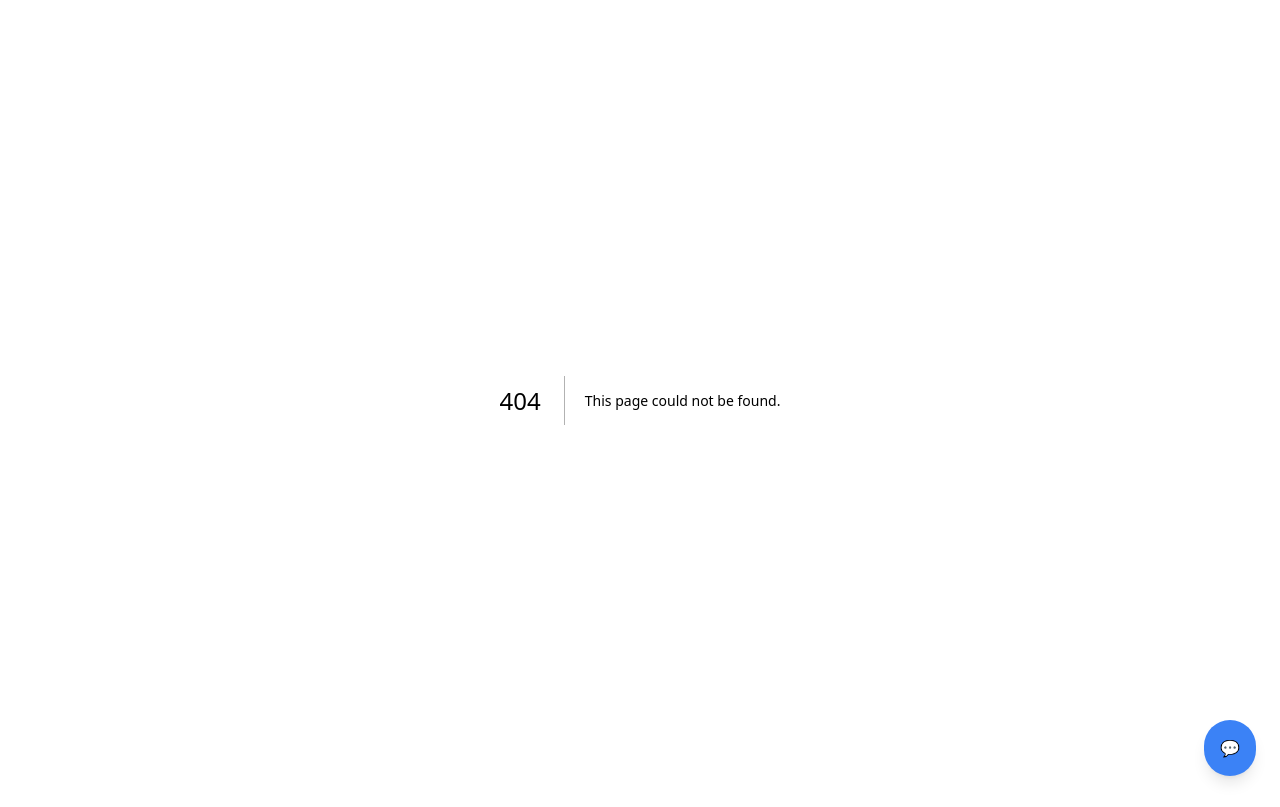
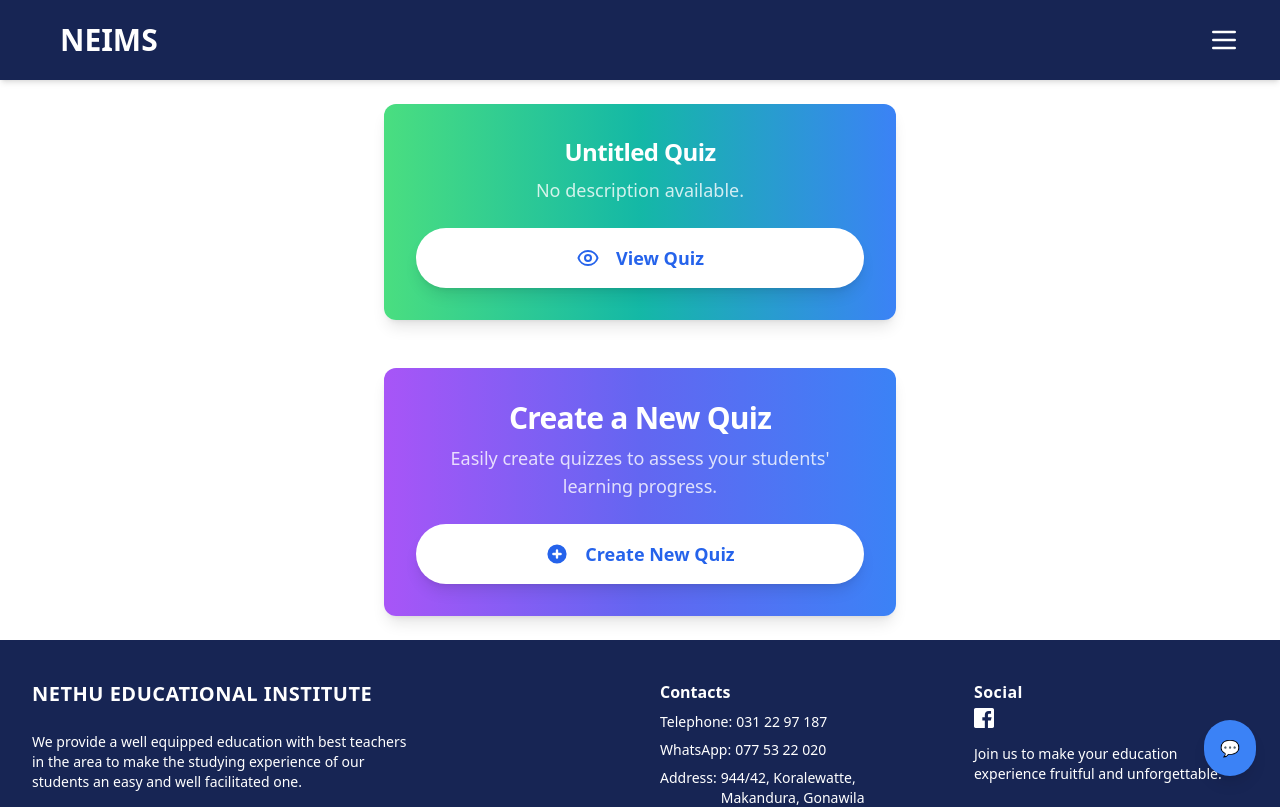
Before and after one commit to yasiith/Nethu_Education_Institute_Management_System, a Next.js app in the folder Nethu_Education_Institute_Management_System/: page /teachers/classes/1/quizzes in a window 1280 px wide. Before the commit this address had no page. Shown: the top 807 px of the page. Built offline with nearby package versions, Linux system fonts and the light colour scheme.

Commit message:
View created quiz card component (frontend) Navigation to quizzes page through class page

```diff
--- a/Nethu_Education_Institute_Management_System/app/teachers/quiz/page.js
+++ b/Nethu_Education_Institute_Management_System/app/teachers/classes/[classId]/quizzes/page.js
@@ -1,4 +1,6 @@
+'use client'
 import Footer from '@components/footer'
+import CreatedQuizCard from '@components/Teacher/Quiz/CreatedQuizCard'
 import CreateNewQuizBtn from '@components/Teacher/Quiz/CreateNewQuizBtn'
 import QuizNav from '@components/Teacher/Quiz/QuizNav'
 import React from 'react'
@@ -7,9 +9,9 @@ const Page = () => {
   return (
     <div>
       <QuizNav />
+      <CreatedQuizCard />
       <CreateNewQuizBtn />
       <Footer />
-      {/* footer component */}
     </div>
   )
 }
--- a/Nethu_Education_Institute_Management_System/components/Teacher/Quiz/CreateNewQuizBtn.jsx
+++ b/Nethu_Education_Institute_Management_System/components/Teacher/Quiz/CreateNewQuizBtn.jsx
@@ -7,7 +7,7 @@ const CreateNewQuizCard = () => {
 
     const router = useRouter();
     const toQuizCreatePage = () => {
-        router.push('/teachers/quiz/quiz-create');
+        router.push(`/teachers/classes/${classId}/quiz/quiz-create`);
     };
 
   return (
--- a/Nethu_Education_Institute_Management_System/components/Teacher/Quiz/CreatedQuizCard.jsx
+++ b/Nethu_Education_Institute_Management_System/components/Teacher/Quiz/CreatedQuizCard.jsx
@@ -1,11 +1,33 @@
-import React from 'react'
+import React from 'react';
+import { useRouter } from 'next/navigation';
+import { HiOutlineEye } from 'react-icons/hi'; // Importing an icon
 
-const CreatedQuizCard = () => {
+const QuizCard = ({ quiz = {}, index }) => {
+  const router = useRouter();
+
+  const toViewQuiz = () => {
+    router.push(`/teachers/classes/${classId}/quizzes/${quiz.id}`);
+  };
+
   return (
-    <div>
-      this is a created quiz card
+    <div className="flex justify-center items-center p-6">
+      <div className="max-w-lg w-full bg-gradient-to-r from-green-400 via-teal-500 to-blue-500 p-8 rounded-xl shadow-lg hover:shadow-2xl transition-all duration-500 transform hover:scale-105">
+        <div className="flex flex-col items-center space-y-6">
+          <div className="text-center text-white">
+            <h2 className="text-2xl font-bold tracking-tight">{quiz.title || 'Untitled Quiz'}</h2>
+            <p className="text-lg mt-2 opacity-80">{quiz.description || 'No description available.'}</p>
+          </div>
+          <button
+            onClick={toViewQuiz}
+            className="flex items-center space-x-4 w-full justify-center p-4 bg-white text-blue-600 rounded-full shadow-lg hover:bg-gray-100 transition-all duration-300 transform hover:scale-105"
+          >
+            <HiOutlineEye size={24} />
+            <span className="text-lg font-semibold">View Quiz</span>
+          </button>
+        </div>
+      </div>
     </div>
-  )
+  );
 }
 
-export default CreatedQuizCard
+export default QuizCard;
--- a/Nethu_Education_Institute_Management_System/components/Teacher/TeacherNavLeft.jsx
+++ b/Nethu_Education_Institute_Management_System/components/Teacher/TeacherNavLeft.jsx
@@ -1,8 +1,13 @@
 import React from "react";
 import { LogOut } from "lucide-react";
-const [isNavOpen, setIsNavOpen] = useState(false); // State to toggle navbar
+import { useState } from "react";
+
+ // State to toggle navbar
 
 const Sidebar = () => {
+
+  const [isNavOpen, setIsNavOpen] = useState(false);
+
   return (
     <div className="flex flex-col h-screen md:flex-row">
       {/* Sidebar (Navigation) */}
```
Also changed, not shown: Nethu_Education_Institute_Management_System/app/teachers/classes/[classId]/quizzes/quiz-create/page.js (renamed from Nethu_Education_Institute_Management_System/app/teachers/quiz/quiz-create/page.js).
